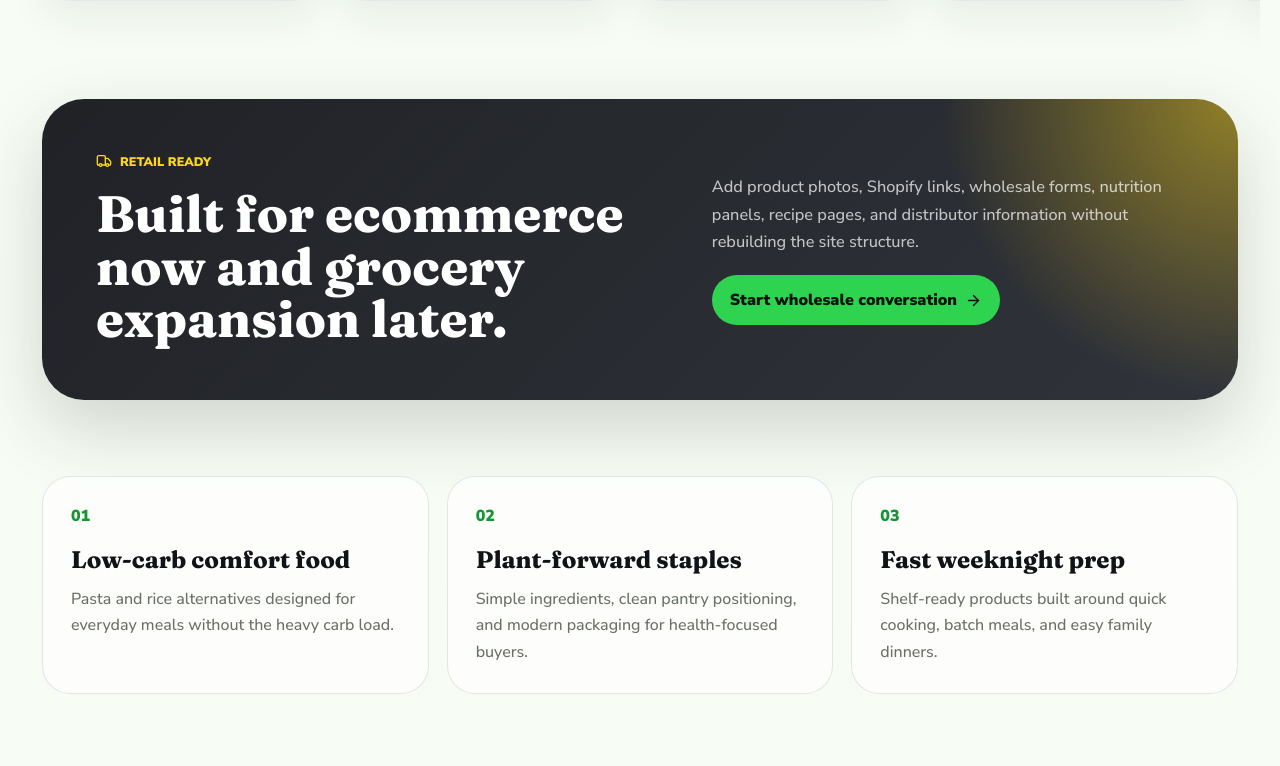
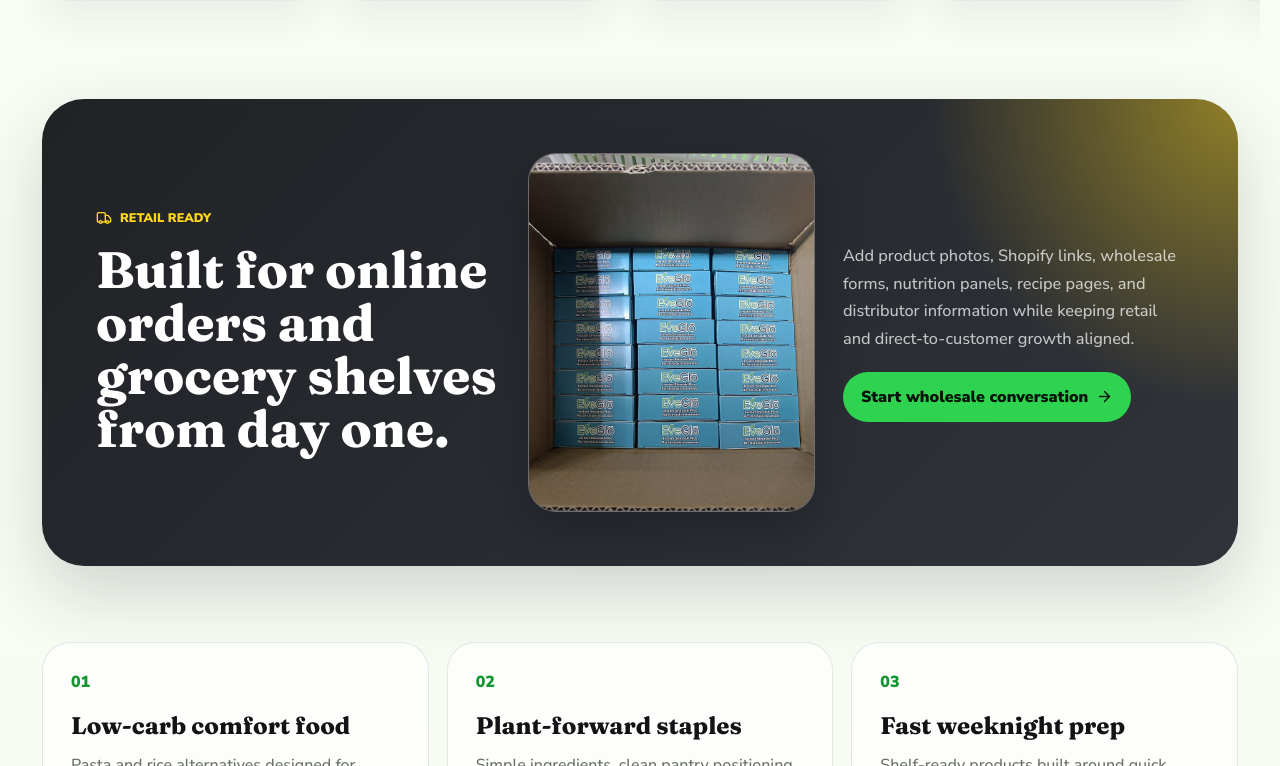
Before and after one commit to HRHProjects/EveGlo-Foods, a React (Vite) app: page / in a window 1280 px wide. Shown: the part 3183-3949 px from the top of the page. Built offline with nearby package versions, Linux system fonts and the light colour scheme.

Commit message:
Add product box imagery to retail sections

```diff
--- a/src/App.jsx
+++ b/src/App.jsx
@@ -401,11 +401,14 @@ function PromoBand({ navigate }) {
     <section className="promo-band">
       <div>
         <p className="eyebrow"><Truck size={16} /> Retail ready</p>
-        <h2>Built for ecommerce now and grocery expansion later.</h2>
+        <h2>Built for online orders and grocery shelves from day one.</h2>
       </div>
+      <figure className="promo-photo">
+        <img src="/assets/eveglo-product-in-box.jpg" alt="EveGlo Foods product displayed in a branded shipping box" />
+      </figure>
       <div className="promo-copy">
         <p>
-          Add product photos, Shopify links, wholesale forms, nutrition panels, recipe pages, and distributor information without rebuilding the site structure.
+          Add product photos, Shopify links, wholesale forms, nutrition panels, recipe pages, and distributor information while keeping retail and direct-to-customer growth aligned.
         </p>
         <button type="button" onClick={() => navigate('home', 'wholesale')}>Start wholesale conversation <ArrowRight size={17} /></button>
       </div>
--- a/src/styles.css
+++ b/src/styles.css
@@ -688,13 +688,29 @@ h1, h2, h3 {
     linear-gradient(135deg, #202226, #30333a);
   color: var(--white);
   display: grid;
-  grid-template-columns: 1fr 0.82fr;
-  gap: 40px;
+  grid-template-columns: 0.9fr 0.64fr 0.76fr;
+  gap: 28px;
   align-items: center;
   box-shadow: 0 28px 70px rgba(34, 36, 41, 0.18);
 }
 .promo-band .eyebrow { color: var(--sun); }
 .promo-band h2 { color: var(--white); }
+.promo-photo {
+  margin: 0;
+  aspect-ratio: 4 / 5;
+  min-height: 260px;
+  overflow: hidden;
+  border-radius: 28px;
+  border: 1px solid rgba(255, 255, 255, 0.22);
+  background: rgba(255, 255, 255, 0.12);
+  box-shadow: 0 18px 46px rgba(0, 0, 0, 0.22);
+}
+.promo-photo img {
+  width: 100%;
+  height: 100%;
+  display: block;
+  object-fit: cover;
+}
 .promo-copy p { color: rgba(255,255,255,0.72); margin-top: 0; }
 .promo-copy a, .promo-copy button {
   display: inline-flex;
```
Also changed, not shown: public/news/eveglo-foods-launch-delay/index.html (+4 -4 lines), public/assets/eveglo-product-in-box.jpg (added).
